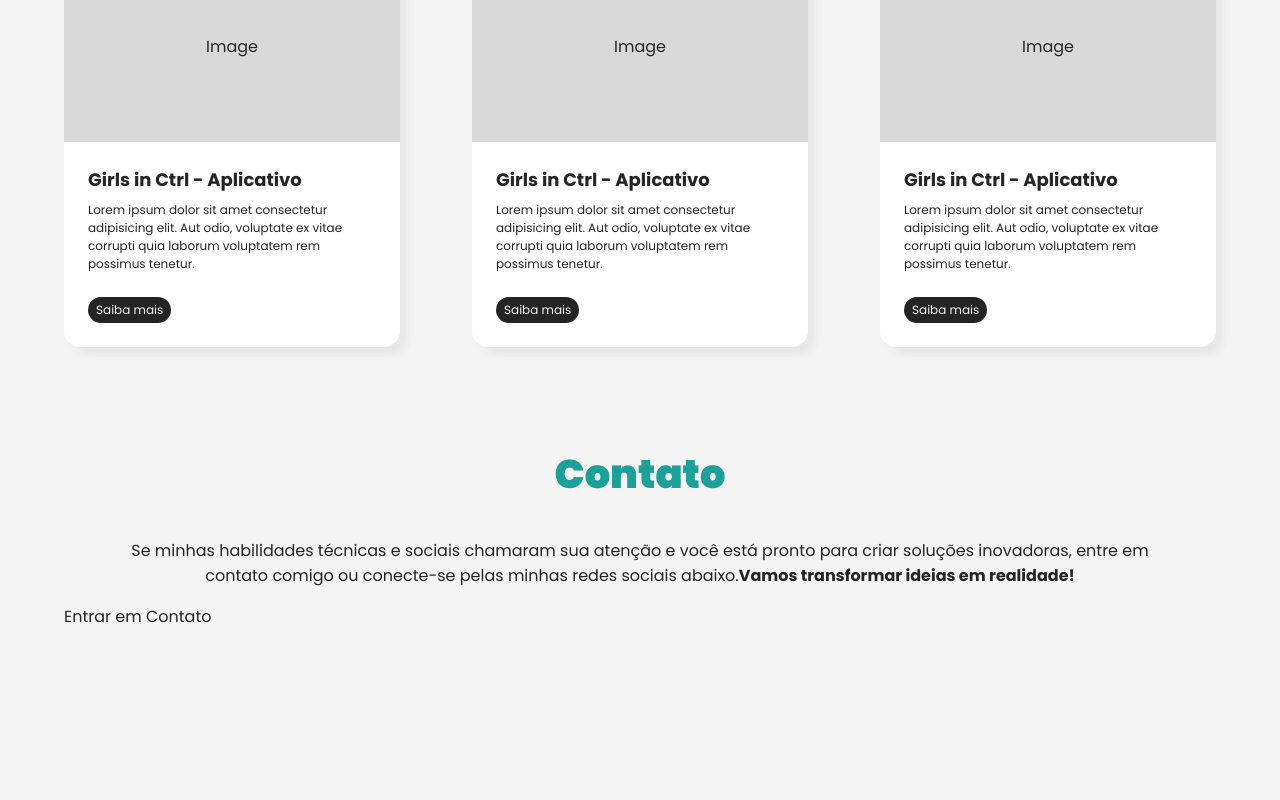
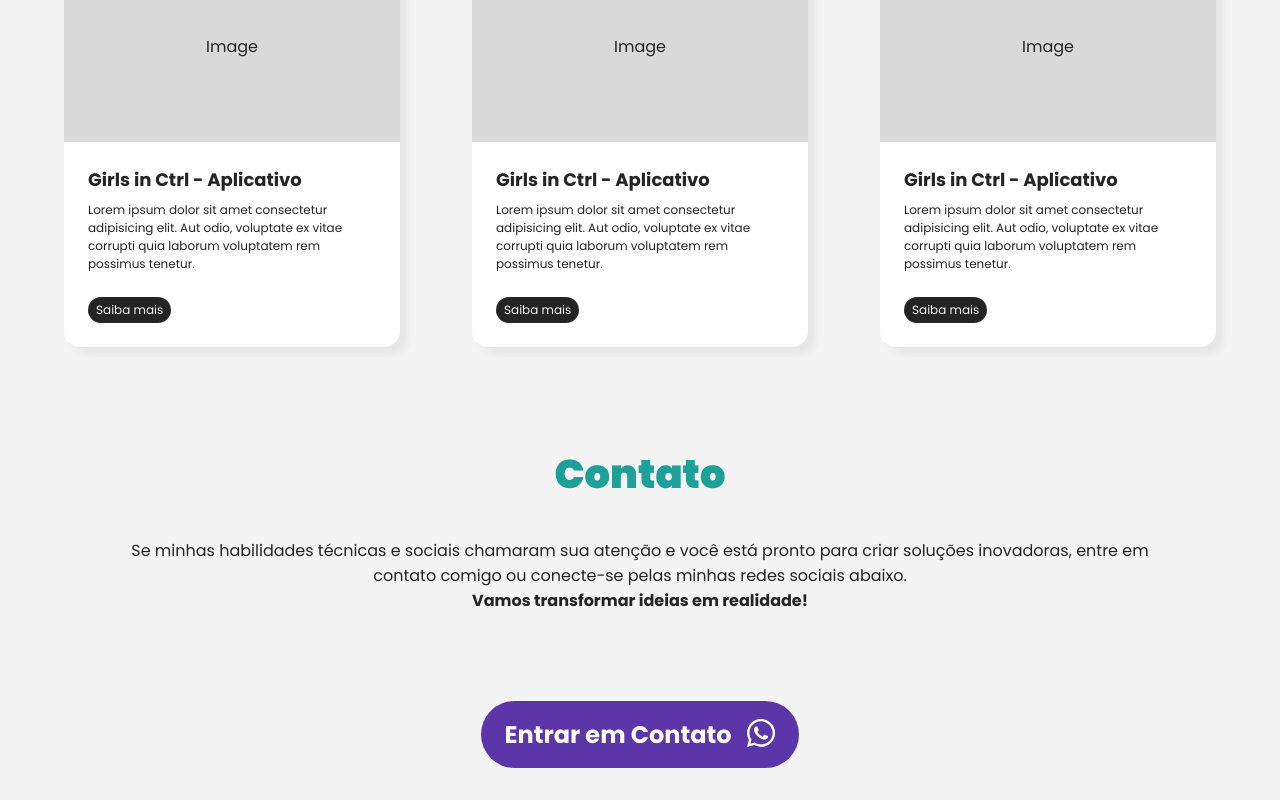
Before and after one commit to marialmeida1/web-portfolio-marialmeida1, a Next.js app: page / in a window 1280 px wide. Shown: the part 2745-3545 px from the top of the page. Before the commit the page ends 3406 px from the top, so only its background shows below. Built offline with nearby package versions, Linux system fonts and the light colour scheme.

Commit message:
feat: contact finish

```diff
--- a/app/components/home/Contact.module.css
+++ b/app/components/home/Contact.module.css
@@ -1,3 +1,10 @@
+.contact {
+    display: flex;
+    flex-direction: column;
+    align-items: center;
+    gap: 4.5rem;
+}
+
 .contact h1 {
     font-size: 2.5rem;
     font-weight: 900;
@@ -10,3 +17,20 @@
     text-align: center;
     font-size: 1rem;
 }
+
+.contact__btn {
+    background-color: var(--primary-color);
+    color: #ffffff;
+    font-size: 1.5rem;
+    font-weight: bold;
+    padding: 1rem 1.5rem;
+    display: flex;
+    flex-direction: row;
+    gap: 1rem;
+    width: fit-content;
+    border-radius: 4rem;
+}
+
+.contact__btn svg {
+    height: 2rem;
+}
--- a/app/components/home/Contact.tsx
+++ b/app/components/home/Contact.tsx
@@ -1,13 +1,20 @@
+// Styles
 import style from './Contact.module.css'
+
+// Icons
+import { FontAwesomeIcon } from '@fortawesome/react-fontawesome';
+import { faWhatsapp } from '@fortawesome/free-brands-svg-icons';
 
 export default function Contact() {
     return (
         <section className={`container ${style.contact}`}>
-            <h1>Contato</h1>
-            <p>Se minhas habilidades técnicas e sociais chamaram sua atenção e você está pronto para criar soluções inovadoras,
-                entre em <br/> contato comigo ou conecte-se pelas minhas redes sociais abaixo.
-                <b>Vamos transformar ideias em realidade!</b></p>
-                <a>Entrar em Contato</a>
+            <div>
+                <h1>Contato</h1>
+                <p>Se minhas habilidades técnicas e sociais chamaram sua atenção e você está pronto para criar soluções inovadoras,
+                    entre em <br /> contato comigo ou conecte-se pelas minhas redes sociais abaixo. <br />
+                    <b>Vamos transformar ideias em realidade!</b></p>
+            </div>
+            <a className={style.contact__btn}>Entrar em Contato <FontAwesomeIcon icon={faWhatsapp} /></a>
         </section>
     );
 }
```
